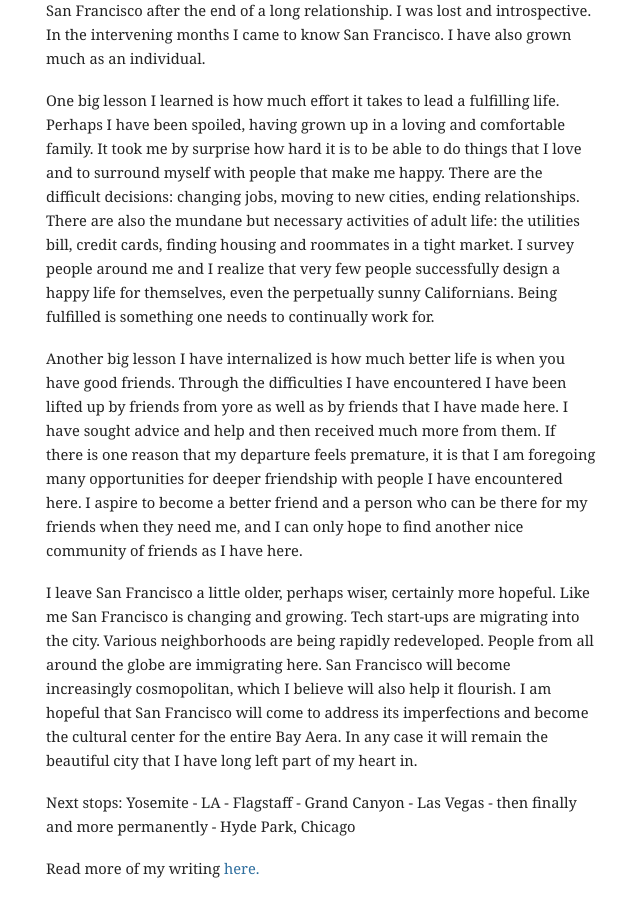
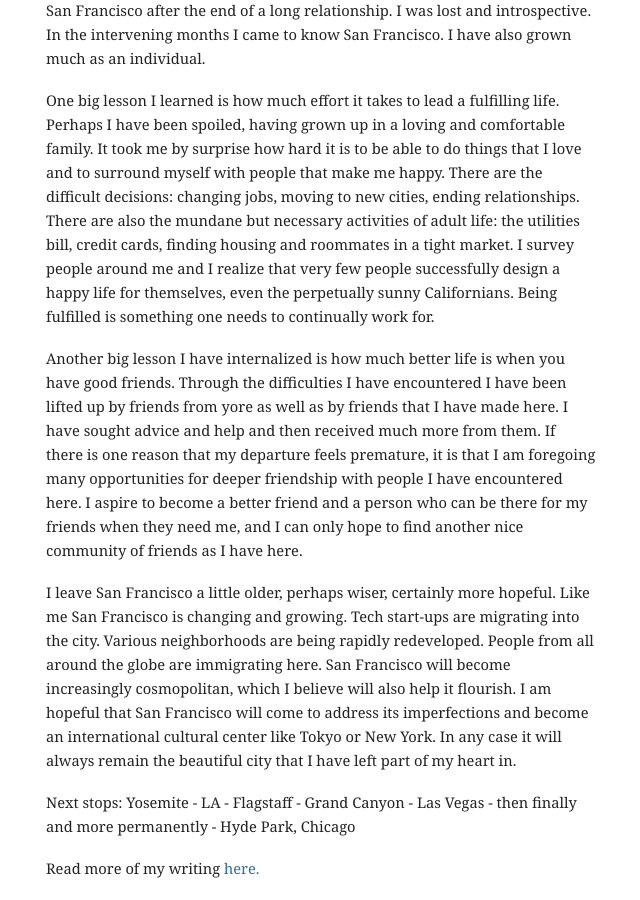
Before and after one commit to mbwong/mbwong.github.com, a Jekyll site: the page built from _posts/2013-04-15-leaving-san-francisco.md, in a window 1280 px wide and 900 px high, scrolled down 1612 px. Shown: the whole window, without its empty margins (304-944 px from the left). Built offline with Jekyll 4.4.1, drawn with Linux system fonts in a browser that asks for light colours.

Commit message:
Update 2013-04-15-leaving-san-francisco.md

```diff
--- a/_posts/2013-04-15-leaving-san-francisco.md
+++ b/_posts/2013-04-15-leaving-san-francisco.md
@@ -28,6 +28,6 @@
 
 Another big lesson I have internalized is how much better life is when you have good friends. Through the difficulties I have encountered I have been lifted up by friends from yore as well as by friends that I have made here. I have sought advice and help and then received much more from them. If there is one reason that my departure feels premature, it is that I am foregoing many opportunities for deeper friendship with people I have encountered here. I aspire to become a better friend and a person who can be there for my friends when they need me, and I can only hope to find another nice community of friends as I have here.
 
-I leave San Francisco a little older, perhaps wiser, certainly more hopeful. Like me San Francisco is changing and growing. Tech start-ups are migrating into the city. Various neighborhoods are being rapidly redeveloped. People from all around the globe are immigrating here. San Francisco will become increasingly cosmopolitan, which I believe will also help it flourish. I am hopeful that San Francisco will come to address its imperfections and become the cultural center for the entire Bay Aera. In any case it will remain the beautiful city that I have long left part of my heart in.
+I leave San Francisco a little older, perhaps wiser, certainly more hopeful. Like me San Francisco is changing and growing. Tech start-ups are migrating into the city. Various neighborhoods are being rapidly redeveloped. People from all around the globe are immigrating here. San Francisco will become increasingly cosmopolitan, which I believe will also help it flourish. I am hopeful that San Francisco will come to address its imperfections and become an international cultural center like Tokyo or New York. In any case it will always remain the beautiful city that I have left part of my heart in.
 
 Next stops: Yosemite - LA - Flagstaff - Grand Canyon - Las Vegas - then finally and more permanently - Hyde Park, Chicago
```
